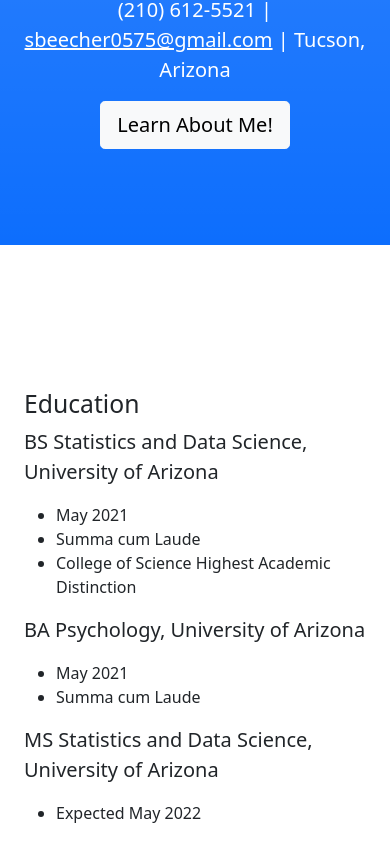
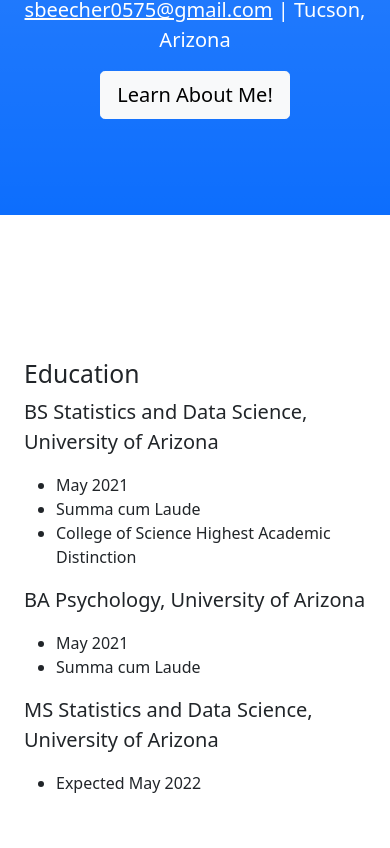
Before and after one commit to sbeecher0575/sbeecher0575.github.io, a plain HTML site: page index.html in a window 390 px wide. Shown: the part 198-1046 px from the top of the page. Drawn offline with nearby package versions, Linux system fonts and the light colour scheme.

Commit message:
Updated phone

```diff
--- a/index.html
+++ b/index.html
@@ -30,7 +30,7 @@
         <header class="bg-primary bg-gradient text-white">
             <div class="container px-4 text-center">
                 <h1 class="fw-bolder">Stephen Beecher</h1>
-                <p class="lead">(210) 612-5521   |    <a class="white" href=mailto:sbeecher0575@gmail.com>sbeecher0575@gmail.com</a>   |    Tucson, Arizona</p>
+                <p class="lead"><a class="white" href=mailto:sbeecher0575@gmail.com>sbeecher0575@gmail.com</a>   |    Tucson, Arizona</p>
                 <a class="btn btn-lg btn-light" href="#education">Learn About Me!</a>
             </div>
         </header>
```
